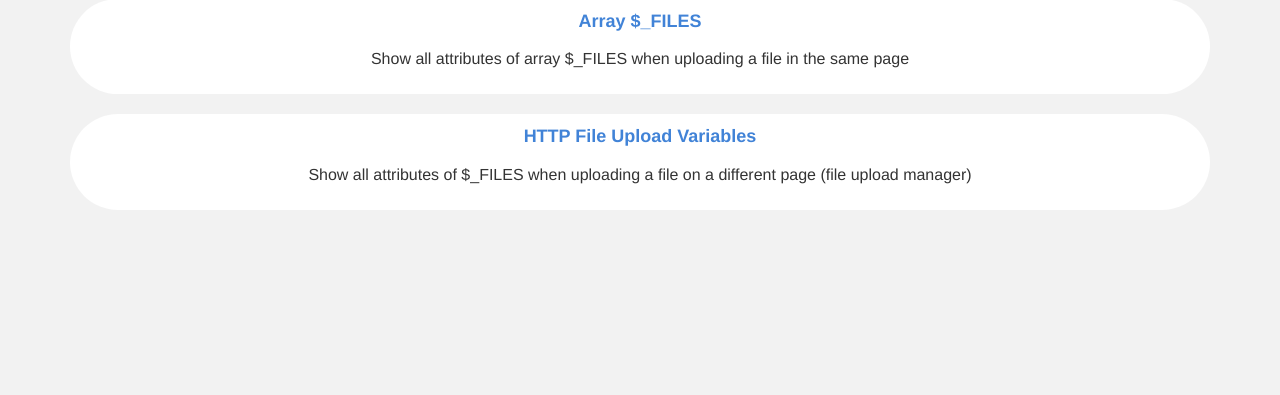
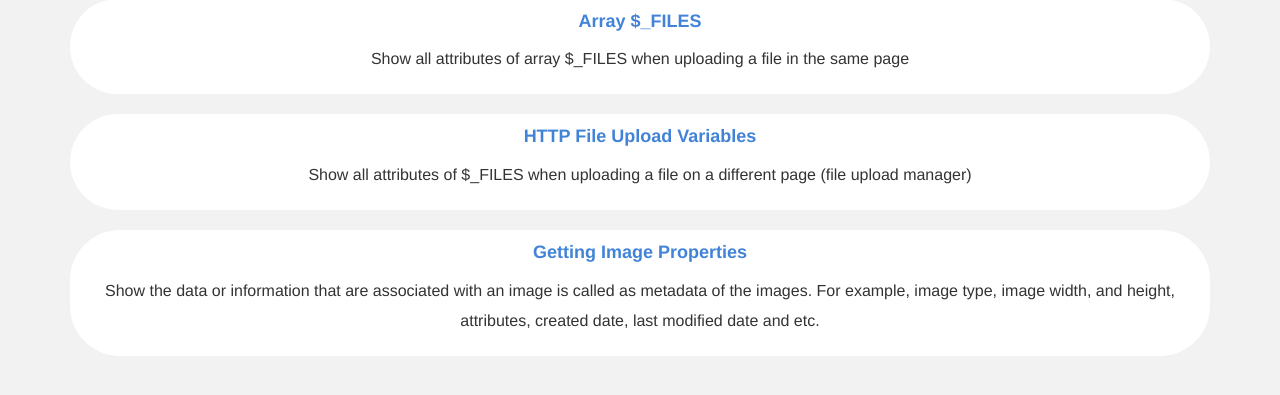
Before and after one commit to jlammx/php_files, a PHP site: page / in a window 1280 px wide. Shown: the part 121-516 px from the top of the page. Run offline with PHP 8.4, Linux system fonts and the light colour scheme; some libraries are stand-ins or nearby versions.

Commit message:
Add get image properties and metadata

```diff
--- a/http_file_upload_variables/file_upload_manager.php
+++ b/http_file_upload_variables/file_upload_manager.php
@@ -46,6 +46,7 @@ if ($_SERVER["REQUEST_METHOD"] == "POST") {
 		<meta name="description" content="Show all attributes of $_FILES when uploading a file on a different page">
 		<meta name="keywords" content="$_FILES">
 		<meta name="author" content="JORGE LUIS AGUIRRE MARTINEZ">
+		<meta name="publish_date" property="og:publish_date" content="2023-03-01T22:00:00-0600">
 		<meta name="viewport" content="width=device-width, initial-scale=1.0">
 	</head>
 </html>
--- a/http_file_upload_variables/index.php
+++ b/http_file_upload_variables/index.php
@@ -6,6 +6,7 @@
 		<meta name="description" content="Show the attributes of $_FILES when uploading a file on a different page">
 		<meta name="keywords" content="$_FILES">
 		<meta name="author" content="JORGE LUIS AGUIRRE MARTINEZ">
+		<meta name="publish_date" property="og:publish_date" content="2023-03-01T22:00:00-0600">
 		<meta name="viewport" content="width=device-width, initial-scale=1.0">
 
 		<link href="../css/style2.css" rel="stylesheet" type="text/css" />
--- a/index.html
+++ b/index.html
@@ -6,6 +6,7 @@
         <meta name="description" content="Examples using $_FILES">
         <meta name="keywords" content="PHP, $_FILES">
         <meta name="author" content="JORGE LUIS AGUIRRE MARTINEZ">
+        <meta name="publish_date" property="og:publish_date" content="2023-03-01T22:00:00-0600">
         <meta name="viewport" content="width=device-width, initial-scale=1.0">
 
         <link href="//netdna.bootstrapcdn.com/bootstrap/3.0.3/css/bootstrap.min.css" rel="stylesheet" id="bootstrap-css">
@@ -42,6 +43,16 @@
                             </div>
                         </div>
                     </div>
+                    <div class="col-xs-12 text-center">
+                        <div class="box" onclick="location.href='get_image_properties/index.php'">
+                            <div class="box-title">
+                                <p>Getting Image Properties</p>
+                            </div>
+                            <div class="box-text">
+                                <span>Show the data or information that are associated with an image is called as metadata of the images. For example, image type, image width, and height, attributes, created date, last modified date and etc.</span>
+                            </div>
+                        </div>
+                    </div>
                 </div>
             </div>
         </div>
--- a/show_all_attributes_array_files/show_attributes.php
+++ b/show_all_attributes_array_files/show_attributes.php
@@ -11,6 +11,7 @@
     <meta name="description" content="Show all attributes of $_FILES when uploading a file in the same page">
     <meta name="keywords" content="$_FILES">
     <meta name="author" content="JORGE LUIS AGUIRRE MARTINEZ">
+    <meta name="publish_date" property="og:publish_date" content="2023-03-01T22:00:00-0600">
     <meta name="viewport" content="width=device-width, initial-scale=1.0">
 </head>
 
```
Also changed, not shown: get_image_properties/index.php (added, +47 -0 lines), README.md, 12 other files.
